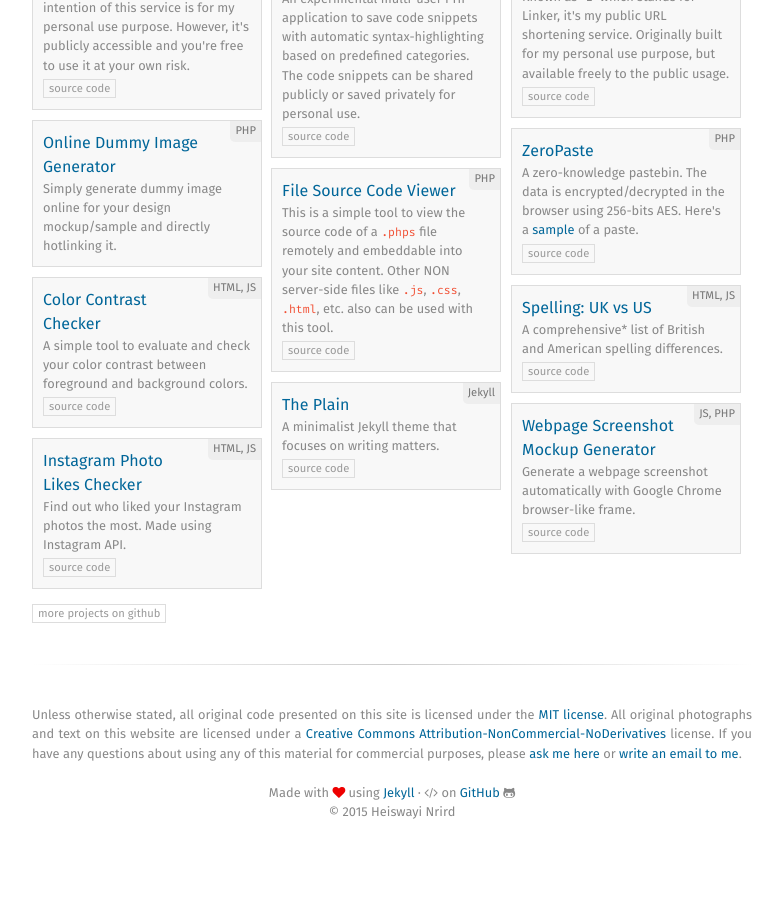
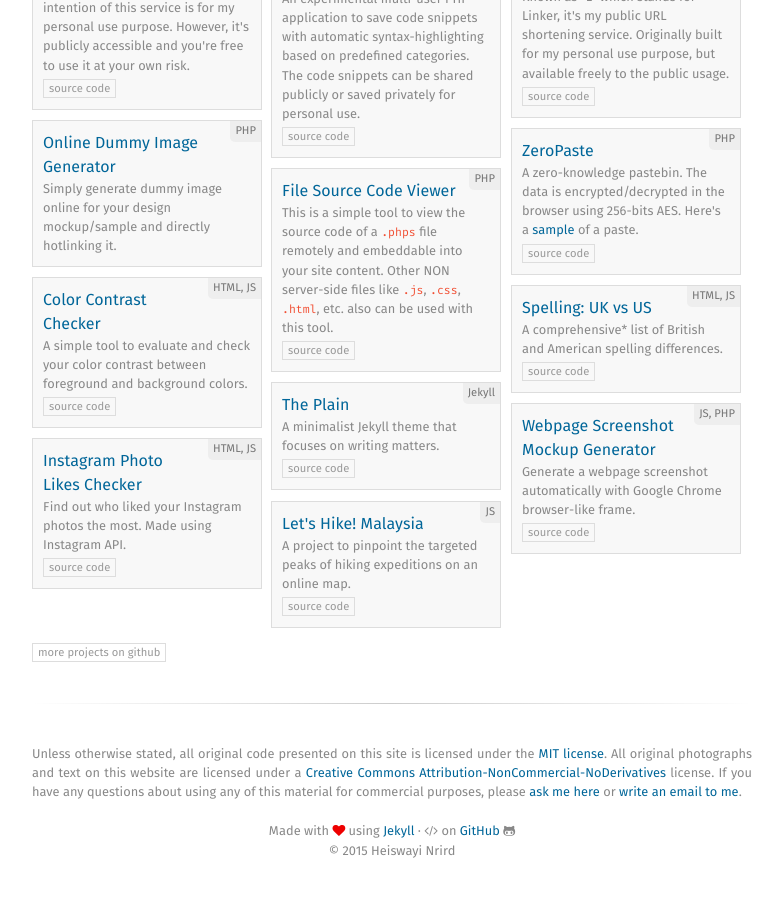
Before and after one commit to x-axis/heiswayi.github.io, a Jekyll site: the page built from index.html, in a window 1280 px wide and 900 px high, scrolled down 1232 px. Shown: the top 897 px of the window, without its empty margins (248-1031 px from the left). Built offline with Jekyll 4.4.1, drawn with Linux system fonts in a browser that asks for light colours; nearby versions of some CDN libraries; Markdown is read by kramdown in place of the engine named in the settings; before the commit the page ends 2093 px from its top, so only the background shows below that.

Commit message:
Add a new project

```diff
--- a/index.html
+++ b/index.html
@@ -146,6 +146,13 @@ title: Home
       <div class="project-source"><a href="https://github.com/heiswayi/instagram-photo-likes-checker">source code</a></div>
     </div>
 
+    <div class="project-list grid-item">
+      <div class="project-list-category"><small>JS</small></div>
+	    <div class="project-title"><a href="http://heiswayi.github.io/lets-hike/">Let's Hike! Malaysia</a></div>
+      <div class="project-list-desc">A project to pinpoint the targeted peaks of hiking expeditions on an online map.</div>
+      <div class="project-source"><a href="https://github.com/heiswayi/lets-hike">source code</a></div>
+    </div>
+
   </div><!-- /#grid -->
   <a class="more-projects" href="https://github.com/heiswayi?tab=repositories">more projects on github</a>
 </div>
```
